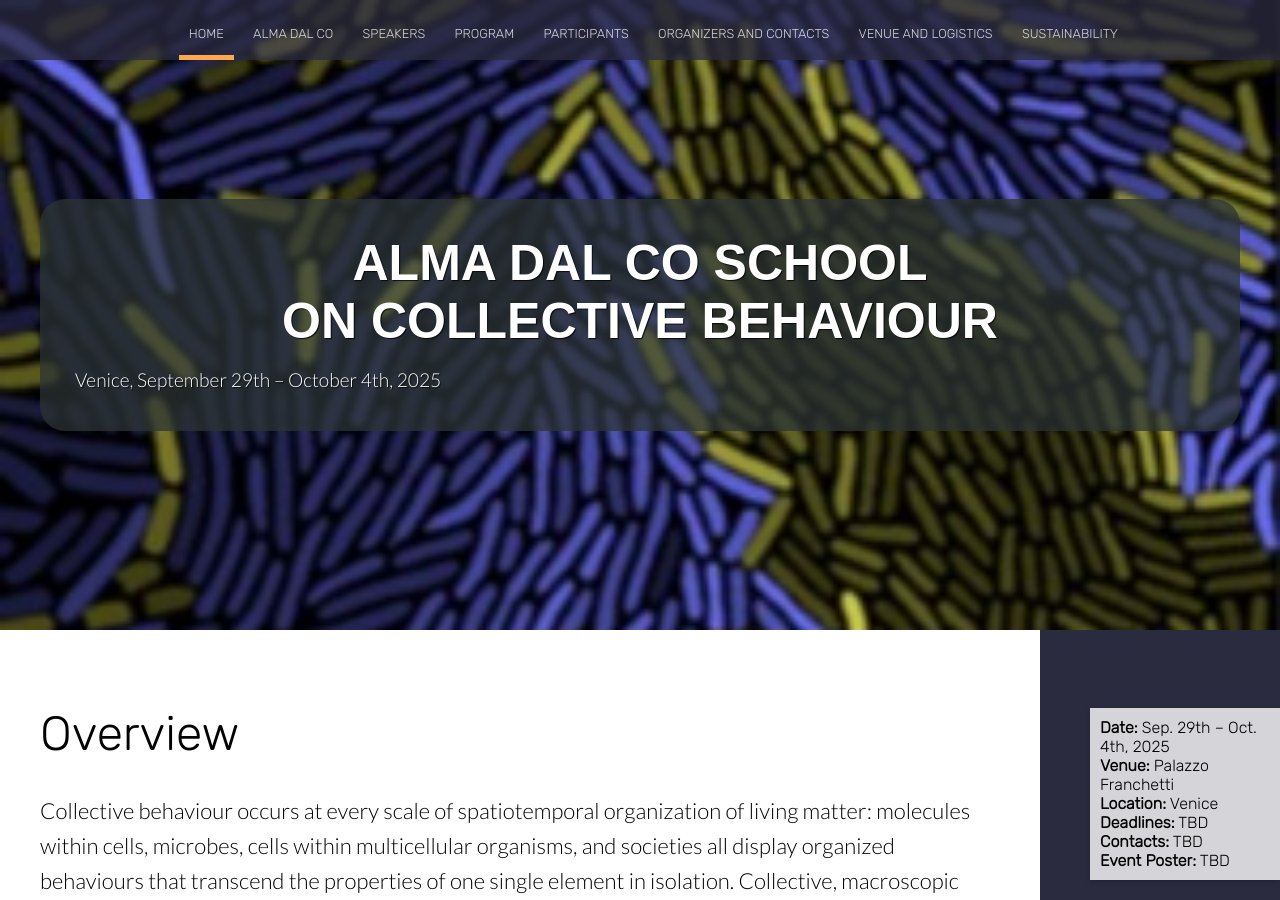
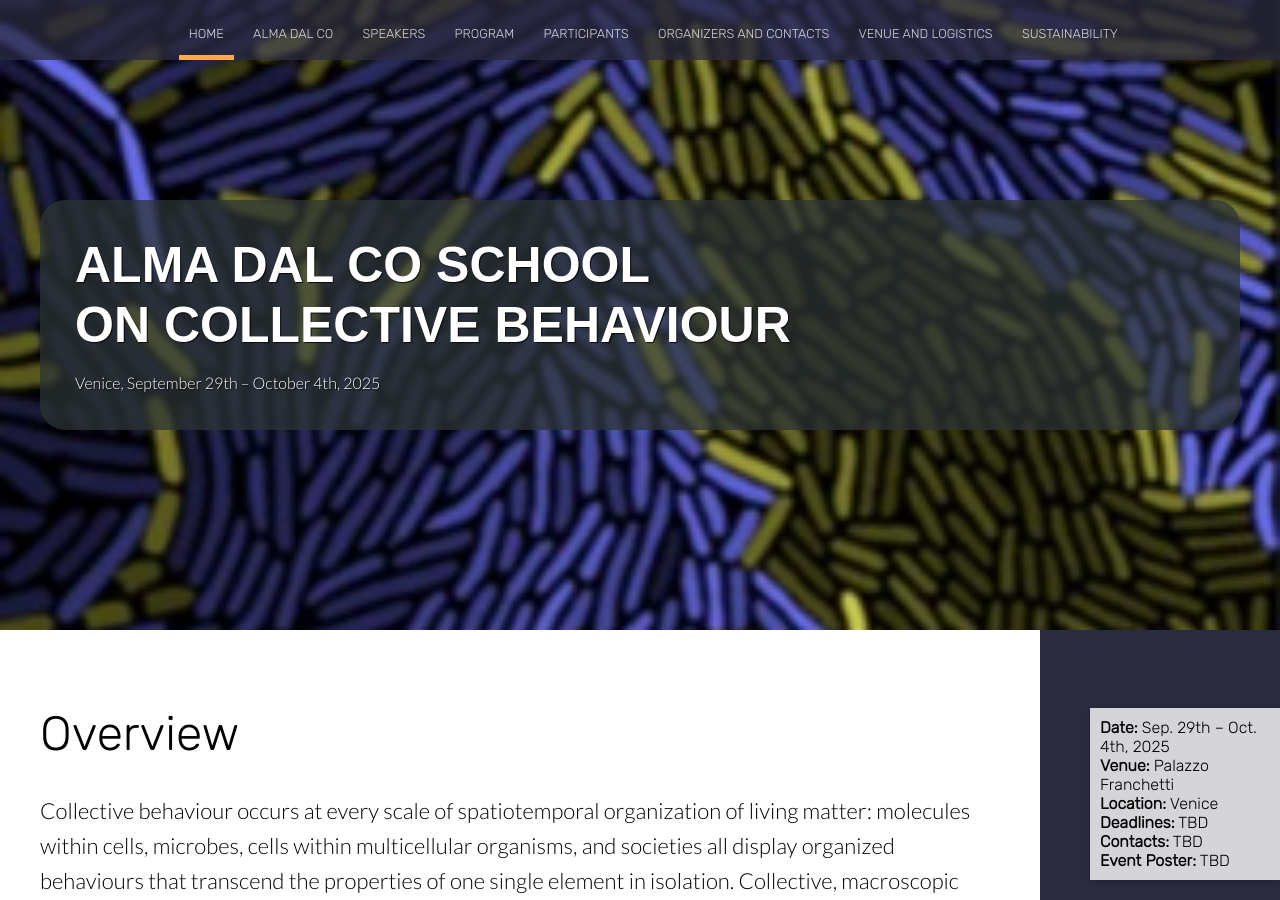
Before and after one commit to almadalcoschool/almadalcoschool.github.io, a Jekyll site: the page built from index.html, in a window 1280 px wide and 900 px high. Built offline with Jekyll 4.4.1, drawn with Linux system fonts in a browser that asks for light colours; nearby versions of some CDN libraries; the list of posts is cut into pages by our own code.

Commit message:
titles on mobile

```diff
--- a/css/style.css
+++ b/css/style.css
@@ -19,22 +19,25 @@
     background-position: center; /* Center the image */
     height: 70vh; /* Set the height of the hero section */
     display: flex; /* Use flexbox for layout */
-    justify-content: center; /* Center content horizontally */
-    align-items: center; /* Center content vertically */
+    flex-direction: column; /* Stack elements vertically */
+    justify-content: center; /* Center content vertically */
+    align-items: center; /* Center content horizontally */
     color: white; /* Set text color */
 }
 
 /* Title styles */
 .hero-title {
-    font-size: 2.5rem; /* Main title font size */
+    font-size: clamp(1.5rem, 4vw + 1rem, 2.5rem); /* Responsive font size */
     margin-bottom: 20px; /* Space below the title */
-    text-align: center; /* Centers the title */
+    text-align: left; /* Align left on larger screens */
+    white-space: normal; /* Allow wrapping */
+    line-height: 1.2; /* Better line height for readability */
 }
 
 /* Subtext styles */
 .subtext {
-    font-size: 1.2rem; /* Font size for subtitle */
-    text-align: center; /* Centers the subtitle */
+    font-size: 1rem; /* Regular font size for subtext */
+    text-align: center; /* Center the subtitle */
 }
 
 /* Fixed box styles */
@@ -89,15 +92,22 @@
 
     .hero-title {
         font-size: 1.8rem; /* Smaller size for mobile */
-        line-height: 1.2; /* Adjust line height if necessary */
-        margin-bottom: 10px; /* Reduces margin below the title */
+        text-align: center; /* Center on mobile */
     }
 
     .subtext {
-        font-size: 1rem; /* Adjusted font size for mobile subtitle */
+        font-size: 16px; /* Reduces the font size of the subtitle */
+        text-align: center; /* Centers the subtitle */
     }
 
     .hero-text-container {
         padding: 20px; /* Adds padding to prevent the text from touching the edges */
     }
 }
+
+/* Responsive title size */
+@media (min-width: 769px) {
+    .hero-title {
+        font-size: 2.5rem; /* Regular size for larger screens */
+    }
+}
```
